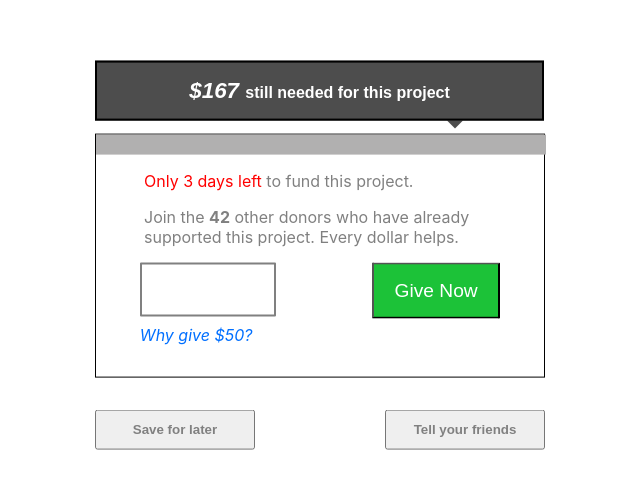
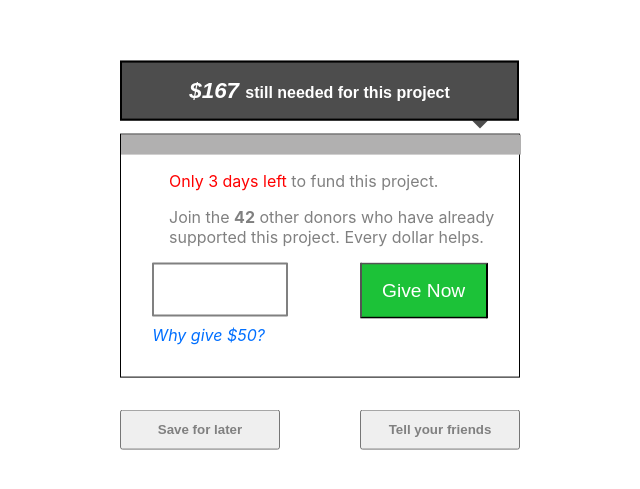
Before and after one commit to stanciuradu/donation-widget, a React (Create React App) app: page / in a window 1280 px wide. Shown: the part 141-630 px from the top of the page, without its empty margins (320-960 px from the left). Built offline with nearby package versions, Linux system fonts and the light colour scheme.

Commit message:
Decrease width APP

```diff
--- a/src/App.css
+++ b/src/App.css
@@ -1,5 +1,5 @@
 .App {
-  width: 450px;
+  width: 400px;
   position: absolute;
   top: 50%;
   left: 50%;
--- a/src/components/Header/Header.css
+++ b/src/components/Header/Header.css
@@ -1,5 +1,5 @@
 .header .container-header {
-  width: 445px;
+  width: 395px;
   border: 2px solid black;
   background-color: rgba(0, 0, 0, 0.699);
   color: white;
--- a/src/components/Main/ProgressBarStyles.jsx
+++ b/src/components/Main/ProgressBarStyles.jsx
@@ -1,6 +1,6 @@
 import styled from "styled-components";
 export const ProgressPriceContainer = styled.div`
-  width: 450px;
+  width: 400px;
   height: 20px;
   position: relative;
   background-color: #b1b0b0;
```
